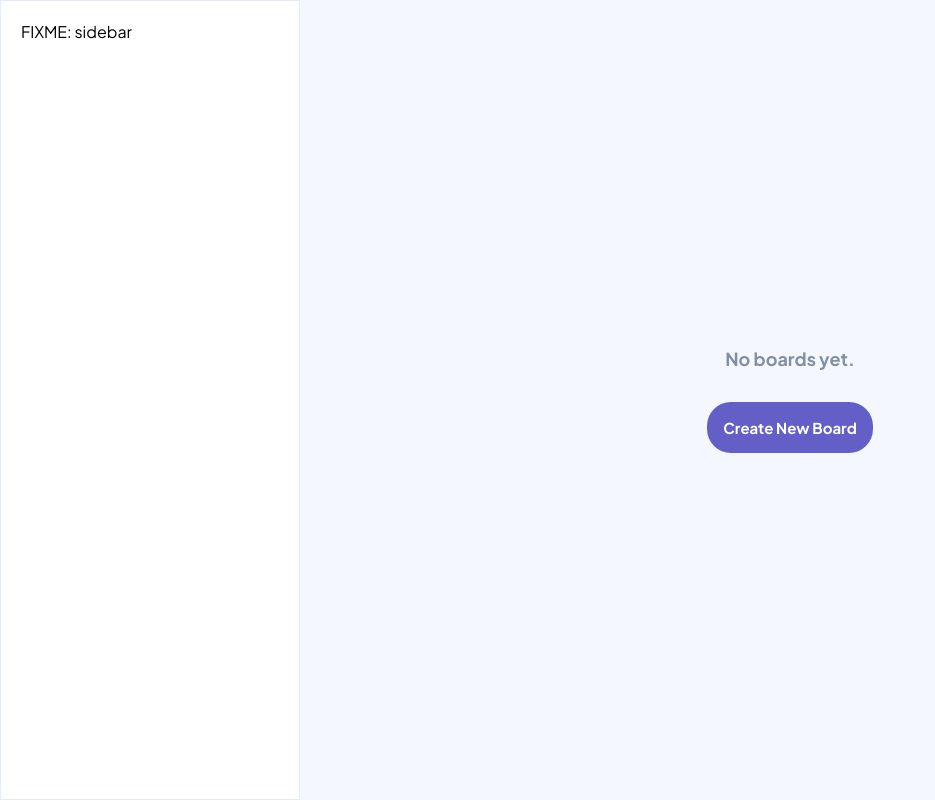
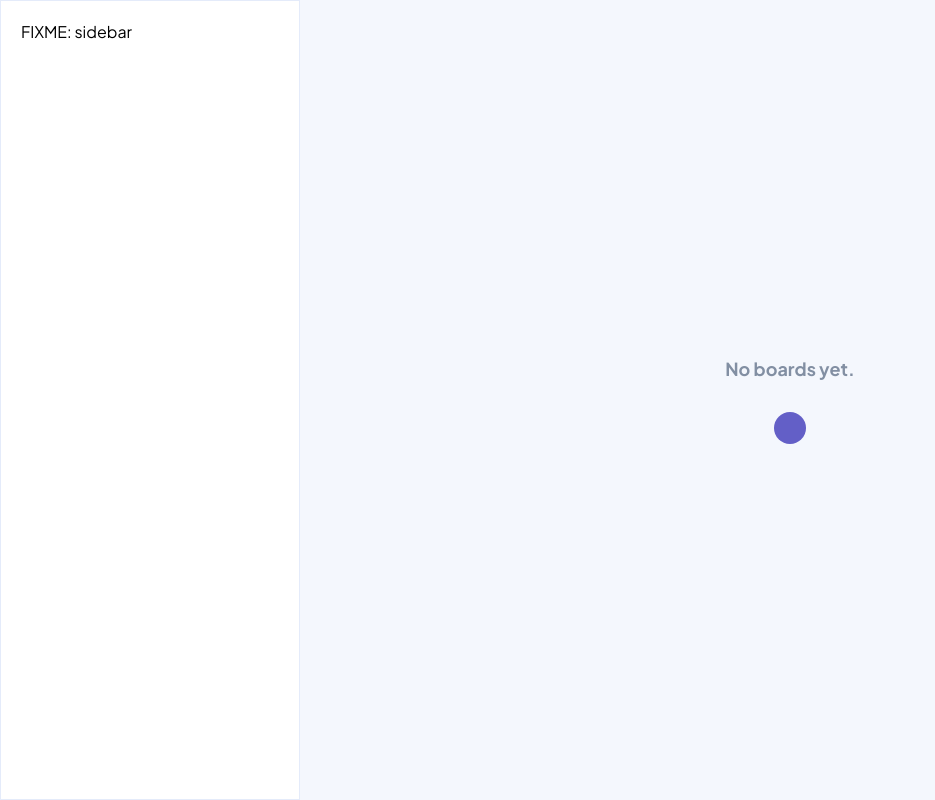
Before and after one commit to ryjw/Kanban-task-management, a Next.js app: page / in a window 1280 px wide. Shown: the whole page, without its empty margins (0-935 px from the left). Built offline with nearby package versions, Linux system fonts and the light colour scheme.

Commit message:
change button content prop to children

```diff
--- a/src/components/Button.jsx
+++ b/src/components/Button.jsx
@@ -1,17 +1,17 @@
 import styles from '@/partials/_button.module.scss';
 
 export default function Button({
-  content,
   variant = 'default',
   size = 'sm',
   onClick,
+  children,
 }) {
   return (
     // for reference if you want to use classnames library:
     // classnames(styles[variant], styles[size])
     // `${styles[variant]} ${styles[size]}`
     <button onClick={onClick} className={`${styles[variant]} ${styles[size]}`}>
-      {content}
+      {children}
     </button>
   );
 }
```
